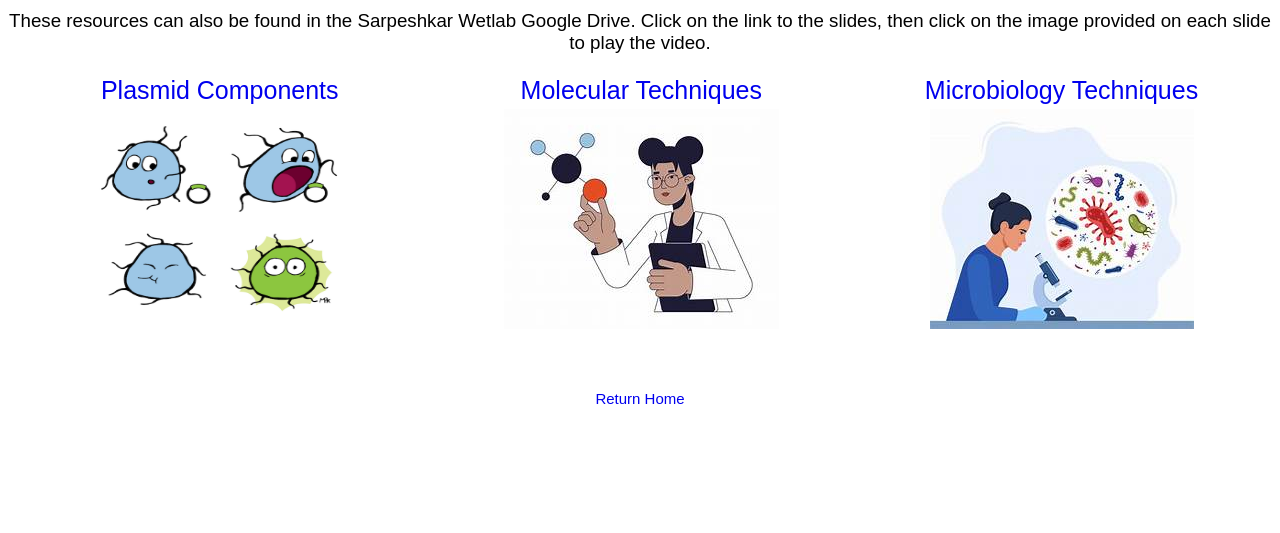
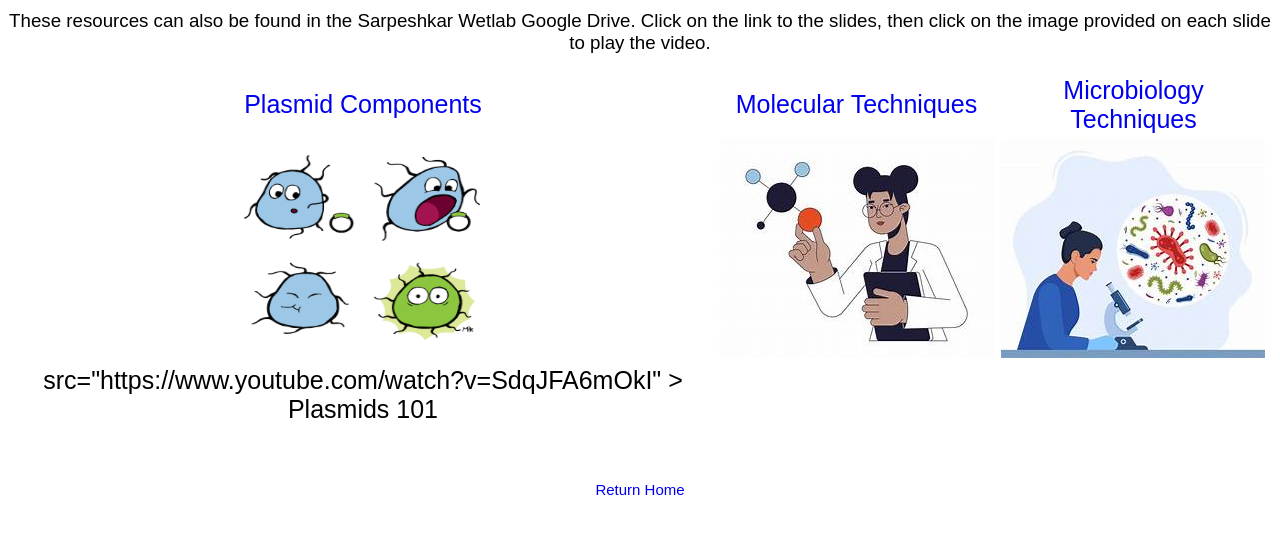
Before and after one commit to hmaur/hmaur.github.io, a plain HTML site: page videos.html in a window 1280 px wide. Shown: the part 95-628 px from the top of the page. Drawn offline with Linux system fonts and the light colour scheme.

Commit message:
Update videos.html

```diff
--- a/videos.html
+++ b/videos.html
@@ -21,6 +21,9 @@
         <td><img src="molec.jpg" alt="https://www.vecteezy.com/vector-art/26776450-female-scientist-studying-molecules-flat-line-concept-vector-spot-illustration-molecular-biology-2d-cartoon-outline-character-on-white-for-web-ui-design-editable-isolated-color-hero-image"</td>
         <td><img src="microbio.jpg" alt="https://ar.inspiredpencil.com/pictures-2023/microbiology-cartoon"</td>
        </tr>
+       <tr>
+        <td><a <video> src="https://www.youtube.com/watch?v=SdqJFA6mOkI" </video>> Plasmids 101 </a></td>
+       </tr>
      </tbody>
 
     </table>
```
